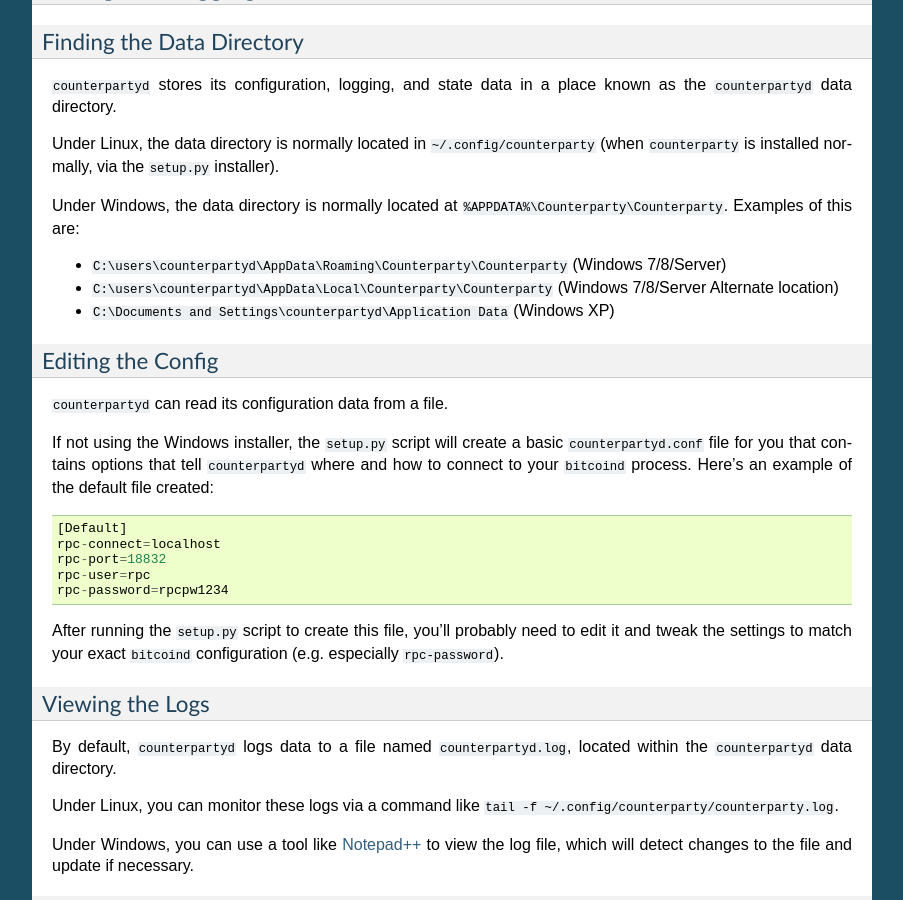
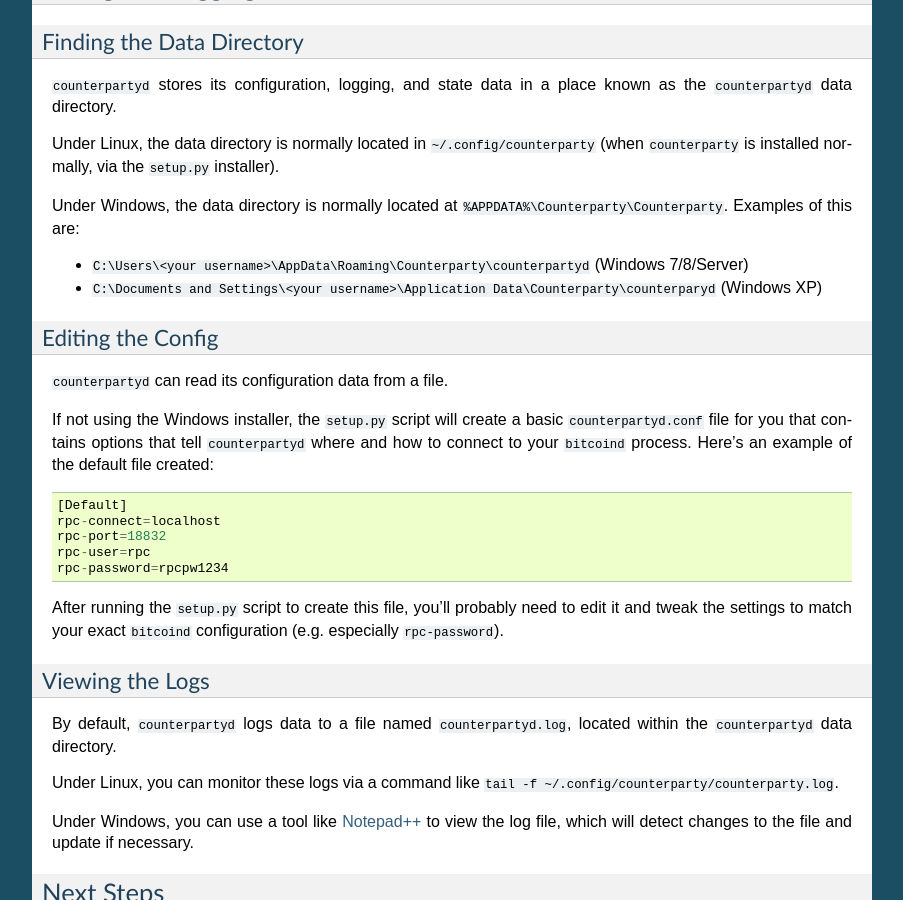
Before and after one commit to CounterpartyXCP/counterparty-core, a Sphinx documentation site: the page built from docs/GettingStarted.rst, in a window 1280 px wide and 900 px high, scrolled down 1999 px. Shown: the whole window, without its empty margins (198-1101 px from the left). Built offline with Sphinx 7.4.7, drawn with Linux system fonts in a browser that asks for light colours.

Commit message:
sic windows installer support added (not fully done yet, but close)

```diff
--- a/counterpartyd.py
+++ b/counterpartyd.py
@@ -273,7 +273,7 @@ if __name__ == '__main__':
 
     # Data directory
     if not args.data_dir:
-        config.data_dir = appdirs.user_data_dir(appauthor='Counterparty', appname='counterpartyd')
+        config.data_dir = appdirs.user_data_dir(appauthor='Counterparty', appname='counterpartyd', roaming=True)
     else:
         config.data_dir = args.data_dir
     if not os.path.isdir(config.data_dir): os.mkdir(config.data_dir)
--- a/docs/GettingStarted.rst
+++ b/docs/GettingStarted.rst
@@ -121,9 +121,8 @@ Under Linux, the data directory is normally located in ``~/.config/counterparty`
 
 Under Windows, the data directory is normally located at ``%APPDATA%\Counterparty\Counterparty``. Examples of this are:
 
-- ``C:\users\counterpartyd\AppData\Roaming\Counterparty\Counterparty`` (Windows 7/8/Server)
-- ``C:\users\counterpartyd\AppData\Local\Counterparty\Counterparty`` (Windows 7/8/Server Alternate location)
-- ``C:\Documents and Settings\counterpartyd\Application Data`` (Windows XP)
+- ``C:\Users\<your username>\AppData\Roaming\Counterparty\counterpartyd`` (Windows 7/8/Server)
+- ``C:\Documents and Settings\<your username>\Application Data\Counterparty\counterparyd`` (Windows XP)
 
 
 Editing the Config
```
Also changed, not shown: 2 other files.
